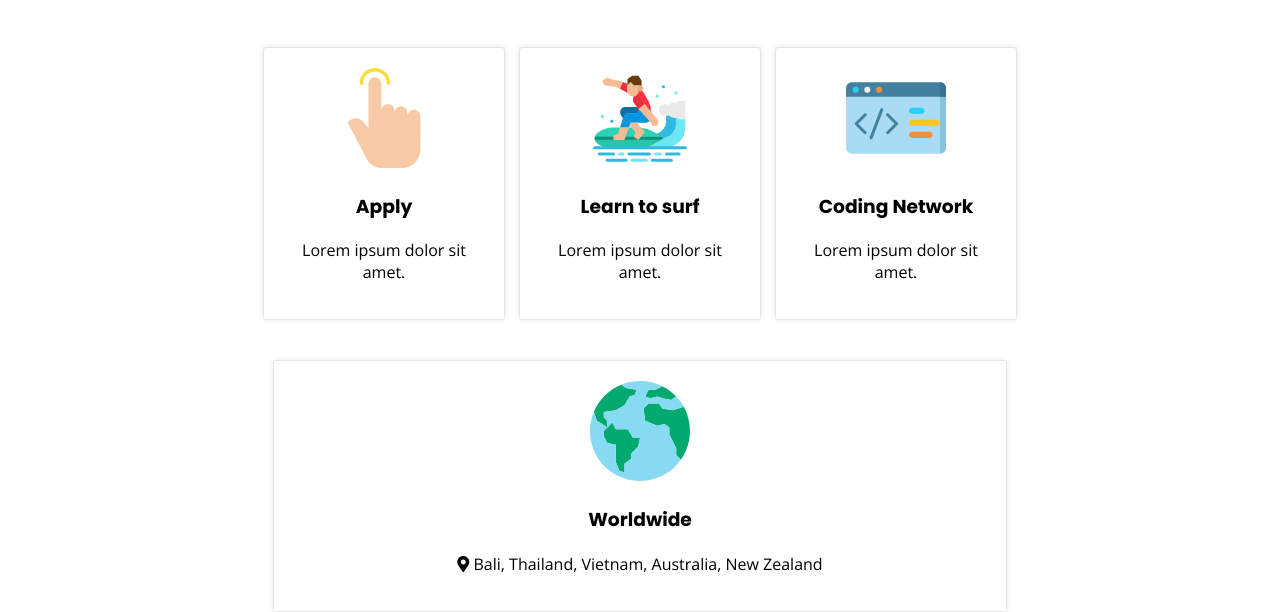
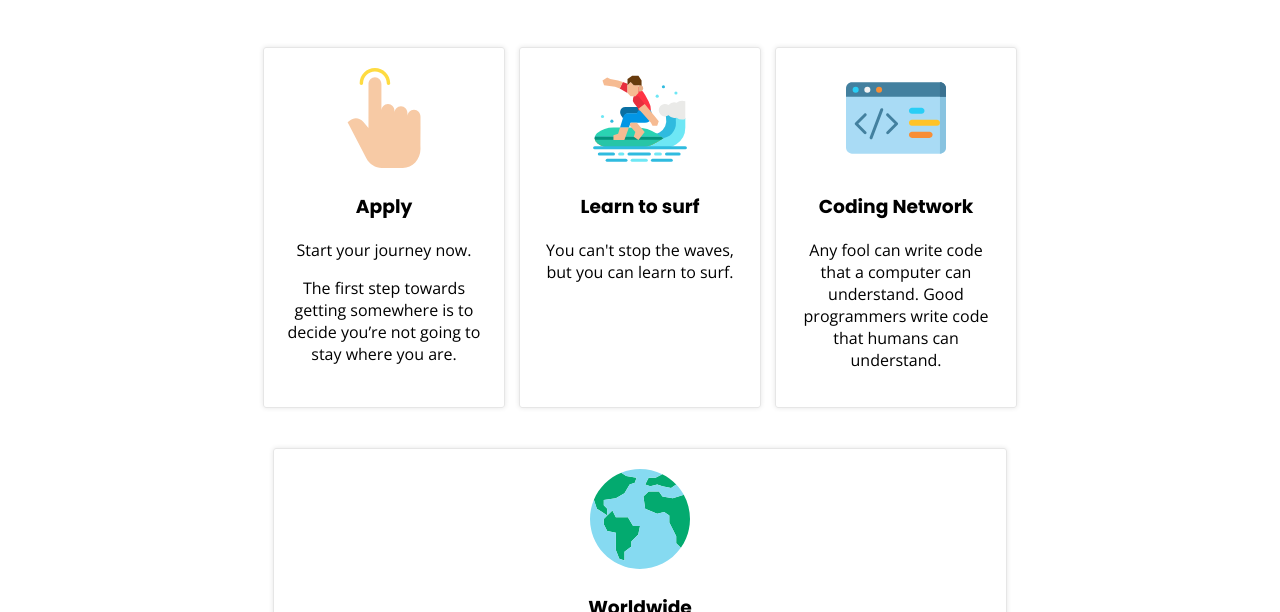
Before and after one commit to hannah-eichelsdoerfer/Simple-Landing-Page, a plain HTML site: page index.html in a window 1280 px wide. Shown: the part 488-1100 px from the top of the page. Drawn offline with nearby package versions, Linux system fonts and the light colour scheme.

Commit message:
Paragraphs written

```diff
--- a/index.html
+++ b/index.html
@@ -27,19 +27,20 @@
       <div class="card">
         <img src="images/point.svg" alt="">
         <h3>Apply</h3>
-        <p>Lorem ipsum dolor sit amet.</p>
+        <p>Start your journey now.</p>
+        <p>The first step towards getting somewhere is to decide you’re not going to stay where you are.</p>
       </div>
 
       <div class="card">
         <img src="images/surfer.svg" alt="">
         <h3>Learn to surf</h3>
-        <p>Lorem ipsum dolor sit amet.</p>
+        <p>You can't stop the waves, but you can learn to surf.</p>
       </div>
 
       <div class="card">
         <img src="images/code.svg" alt="">
         <h3>Coding Network</h3>
-        <p>Lorem ipsum dolor sit amet.</p>
+        <p>Any fool can write code that a computer can understand. Good programmers write code that humans can understand.</p>
       </div>
 
       <div class="locations-card card">
```
